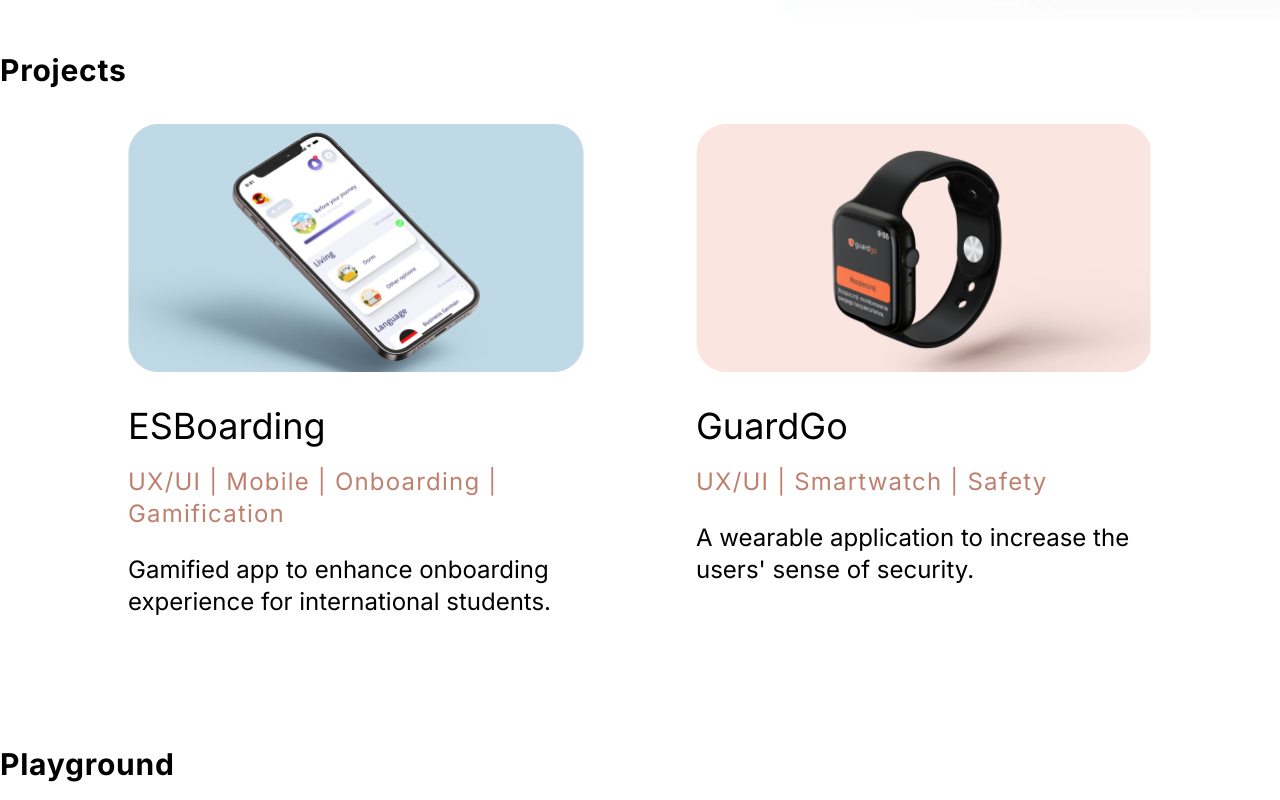
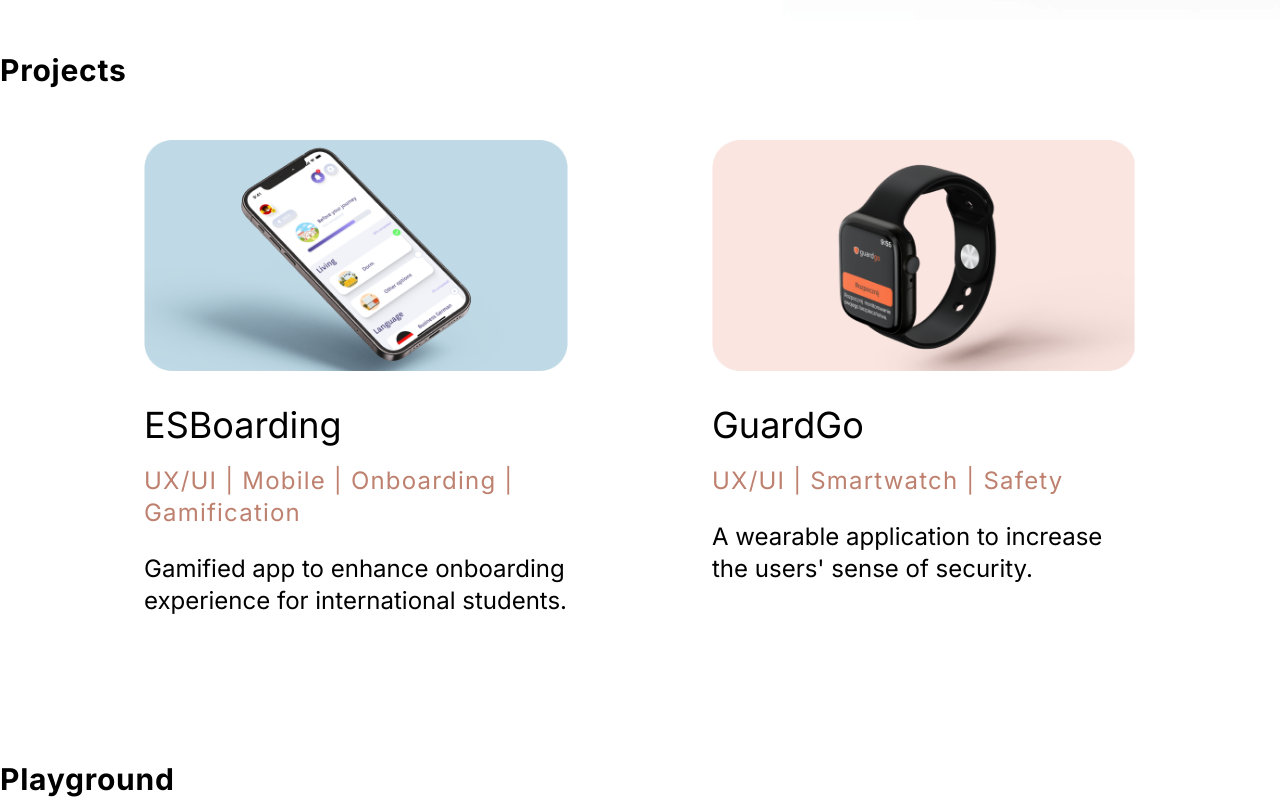
Before and after one commit to KrzysztofWelc/wojcicka_portfolio, a Next.js app: page / in a window 1280 px wide. Shown: the part 480-1280 px from the top of the page. Built offline with nearby package versions, Linux system fonts and the light colour scheme.

Commit message:
projest cards are links

```diff
--- a/components/Project.tsx
+++ b/components/Project.tsx
@@ -1,4 +1,5 @@
 import Image from 'next/image'
+import Link from 'next/link'
 
 interface ProjectProps {
     image: string
@@ -10,20 +11,22 @@
 
 export default function Project({ title, tags, description, image, imageAlt }: ProjectProps) {
     return (
-        <figure>
+        <Link href='/' className='active:bg-slate-100 p-4 rounded-3xl'>
+            <figure className='group'>
                 <div className="inline-block overflow-hidden rounded-3xl w-full">
                     <Image src={image} alt={imageAlt}
                         width="0"
                         height="0"
                         quality={100}
                         sizes="100%"
-                    className="w-full hover:scale-110 duration-500" />
+                        className="w-full group-hover:scale-110 duration-500" />
                 </div>
                 <figcaption>
-                <h3 className='text-4xl mt-7'>{title}</h3>
+                    <h3 className='text-4xl mt-7 transition-all group-hover:font-bold group-hover:tracking-wide'>{title}</h3>
                     <div className='text-2xl mt-5 text-secondary tracking-wider'>{tags}</div>
                     <p className='text-2xl mt-6'>{description}</p>
                 </figcaption>
             </figure>
+        </Link>
     )
 }
```
Lines whose indentation alone changed are shown as unchanged.
